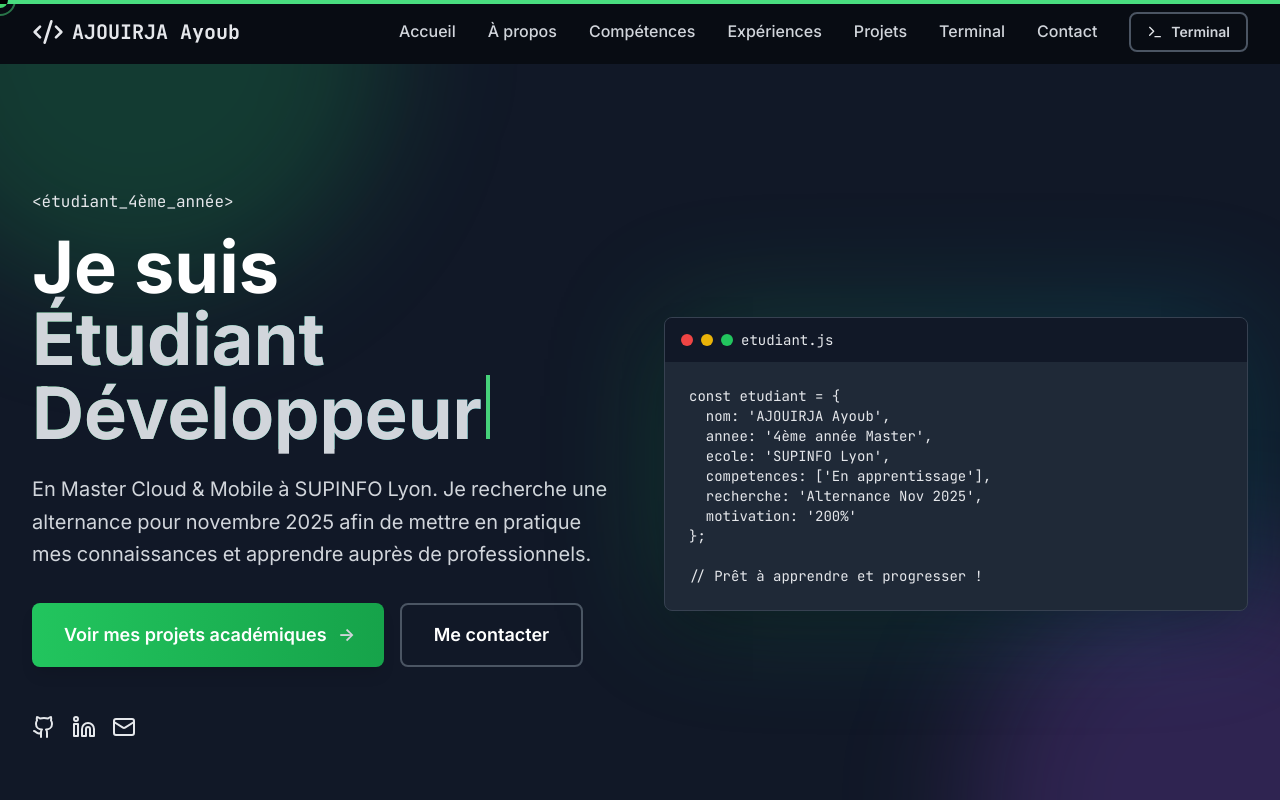
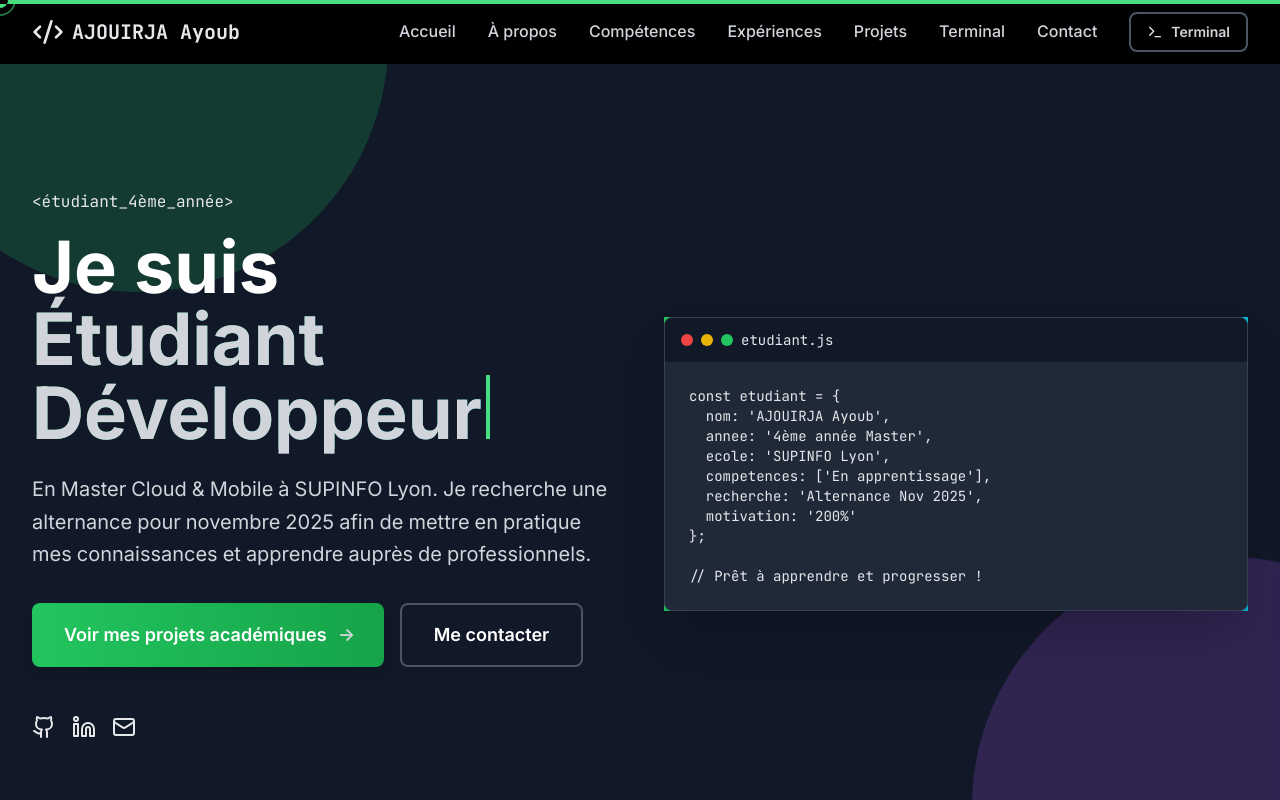
Before and after one commit to AJOUIRJAayoub/PORTFOLIO, a React (Vite) app: page / in a window 1280 px wide. Shown: the top 800 px of the page. Built offline with nearby package versions, Linux system fonts and the light colour scheme.

Commit message:
FIX URGENT: Correction définitive de la lisibilité

```diff
--- a/src/main.tsx
+++ b/src/main.tsx
@@ -3,7 +3,7 @@ import ReactDOM from 'react-dom/client'
 import App from './App.tsx'
 import './styles/globals.css'
 import './styles/animations.css'
-import './styles/color-fixes.css'
+import './styles/emergency-fixes.css'
 
 ReactDOM.createRoot(document.getElementById('root')!).render(
   <React.StrictMode>
--- a/src/styles/color-fixes.css
+++ /dev/null
@@ -1,154 +0,0 @@
-/* CORRECTIONS URGENTES POUR LA LISIBILITÉ */
-
-/* Forcer les couleurs de texte pour une meilleure lisibilité */
-body * {
-  color: #e5e7eb !important; /* gray-200 */
-}
-
-h1, h2, h3, h4, h5, h6 {
-  color: #ffffff !important;
-}
-
-/* Textes spécifiques */
-.text-dark-200,
-.text-dark-300,
-.text-dark-400,
-.text-dark-500 {
-  color: #d1d5db !important; /* gray-300 */
-}
-
-/* Titres et textes importants */
-.text-white {
-  color: #ffffff !important;
-}
-
-.text-primary-400 {
-  color: #4ade80 !important;
-}
-
-.text-primary-500 {
-  color: #22c55e !important;
-}
-
-/* Paragraphes et descriptions */
-p, span {
-  color: #d1d5db !important; /* gray-300 */
-}
-
-/* Badges et labels */
-.text-gray-400,
-.text-gray-500 {
-  color: #9ca3af !important;
-}
-
-/* Backgrounds */
-.bg-dark-700 {
-  background-color: #374151 !important;
-}
-
-.bg-dark-800 {
-  background-color: #1f2937 !important;
-}
-
-.bg-dark-900 {
-  background-color: #111827 !important;
-}
-
-.bg-dark-950 {
-  background-color: #030712 !important;
-}
-
-/* Borders */
-.border-dark-600 {
-  border-color: #4b5563 !important;
-}
-
-.border-dark-700 {
-  border-color: #374151 !important;
-}
-
-.border-dark-800 {
-  border-color: #1f2937 !important;
-}
-
-/* Cards et sections */
-.bg-dark-800\/95 {
-  background-color: rgba(31, 41, 55, 0.95) !important;
-}
-
-.bg-dark-800\/50 {
-  background-color: rgba(31, 41, 55, 0.5) !important;
-}
-
-/* Navigation */
-nav a {
-  color: #d1d5db !important;
-}
-
-nav a:hover {
-  color: #4ade80 !important;
-}
-
-/* Boutons */
-button {
-  color: #ffffff !important;
-}
-
-/* Terminal */
-.font-mono {
-  color: #e5e7eb !important;
-}
-
-/* Descriptions de projets */
-.card p,
-.card span {
-  color: #d1d5db !important;
-}
-
-/* Badges dans les projets */
-.card .badge {
-  color: #d1d5db !important;
-}
-
-/* Fix pour les sections sombres */
-section {
-  opacity: 1 !important;
-}
-
-/* Empêcher l'assombrissement progressif */
-* {
-  animation-fill-mode: forwards !important;
-}
-
-/* S'assurer que les animations ne cachent pas le contenu */
-[class*="animate-"] {
-  opacity: 1 !important;
-}
-
-/* Améliorer le contraste global */
-.container * {
-  opacity: 1 !important;
-}
-
-/* Fix spécifique pour la section projets */
-#projects p {
-  color: #d1d5db !important;
-}
-
-#projects h3 {
-  color: #ffffff !important;
-}
-
-/* Technologies badges */
-.bg-gray-700 {
-  background-color: #374151 !important;
-}
-
-.text-gray-200 {
-  color: #e5e7eb !important;
-}
-
-/* Hover states */
-*:hover {
-  opacity: 1 !important;
-}
--- /dev/null
+++ b/src/styles/emergency-fixes.css
@@ -0,0 +1,84 @@
+/* CORRECTION D'URGENCE - FORCE LA LISIBILITÉ */
+
+/* TOUS LES TEXTES EN GRIS CLAIR PAR DÉFAUT */
+body,
+body * {
+  color: #e5e7eb !important; /* gray-200 */
+}
+
+/* TITRES EN BLANC */
+h1, h2, h3, h4, h5, h6,
+.text-white {
+  color: #ffffff !important;
+}
+
+/* TEXTES PRIMAIRES EN VERT */
+.text-primary-400,
+.text-primary-500,
+.text-primary-600 {
+  color: #4ade80 !important;
+}
+
+/* PARAGRAPHES ET DESCRIPTIONS */
+p, span, li, div {
+  color: #d1d5db !important; /* gray-300 */
+}
+
+/* NAVIGATION */
+nav a {
+  color: #d1d5db !important;
+}
+
+nav a:hover {
+  color: #4ade80 !important;
+}
+
+/* CARDS ET SECTIONS */
+.card p,
+.card span,
+.card div {
+  color: #d1d5db !important;
+}
+
+/* BACKGROUNDS CORRIGÉS */
+.bg-dark-700 { background-color: #374151 !important; }
+.bg-dark-800 { background-color: #1f2937 !important; }
+.bg-dark-900 { background-color: #111827 !important; }
+.bg-dark-950 { background-color: #030712 !important; }
+
+/* BORDERS CORRIGÉS */
+.border-dark-600 { border-color: #4b5563 !important; }
+.border-dark-700 { border-color: #374151 !important; }
+.border-dark-800 { border-color: #1f2937 !important; }
+
+/* FORCER L'OPACITÉ */
+* {
+  opacity: 1 !important;
+}
+
+/* EMPÊCHER L'ASSOMBRISSEMENT */
+section,
+div,
+article,
+main {
+  opacity: 1 !important;
+  filter: none !important;
+}
+
+/* TERMINAL */
+.font-mono,
+pre,
+code {
+  color: #e5e7eb !important;
+}
+
+/* BADGES */
+.badge {
+  color: #e5e7eb !important;
+}
+
+/* HOVER STATES */
+*:hover {
+  opacity: 1 !important;
+  filter: none !important;
+}
--- a/tailwind.config.js
+++ b/tailwind.config.js
@@ -19,8 +19,20 @@ export default {
           800: '#166534',
           900: '#14532d',
         },
-        // Utilisation des couleurs gray de Tailwind par défaut
-        // Plus besoin de dark custom
+        // ON REMPLACE LES COULEURS DARK PAR DES GRAY CLAIRES
+        dark: {
+          50: '#f9fafb',
+          100: '#f3f4f6',
+          200: '#e5e7eb',   // text-dark-200 sera maintenant gris clair
+          300: '#d1d5db',   // text-dark-300 sera maintenant gris clair
+          400: '#9ca3af',   // text-dark-400 sera maintenant gris moyen
+          500: '#6b7280',   // text-dark-500 sera maintenant gris moyen
+          600: '#4b5563',
+          700: '#374151',
+          800: '#1f2937',
+          900: '#111827',
+          950: '#030712',
+        }
       },
       fontFamily: {
         'mono': ['JetBrains Mono', 'Fira Code', 'monospace'],
```
